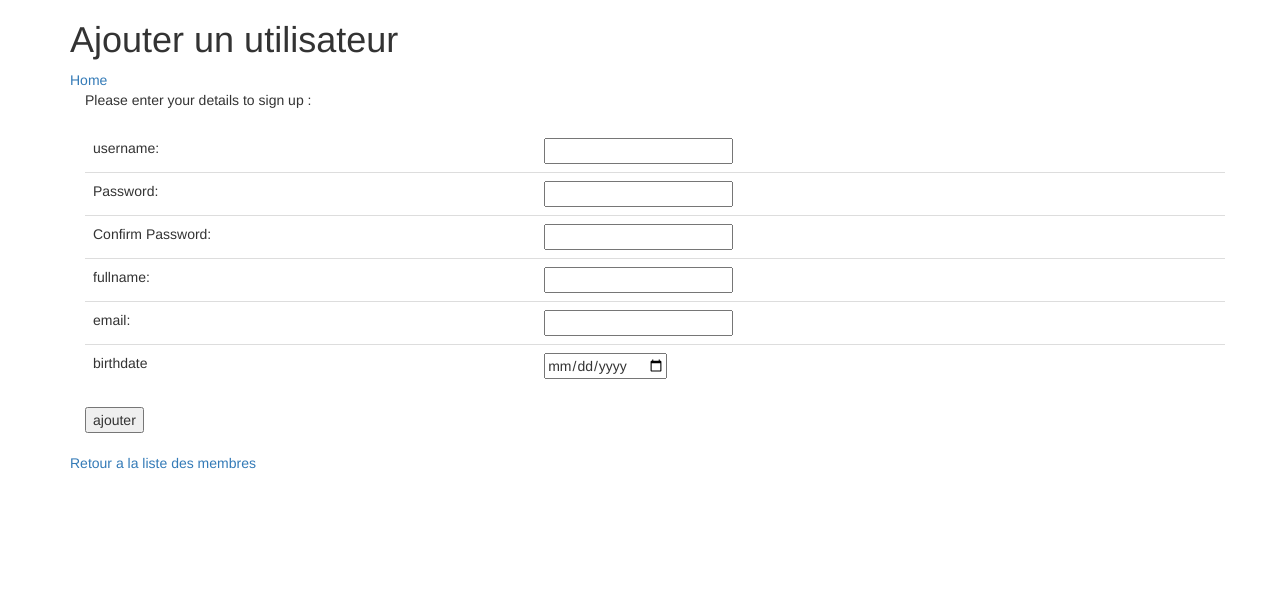
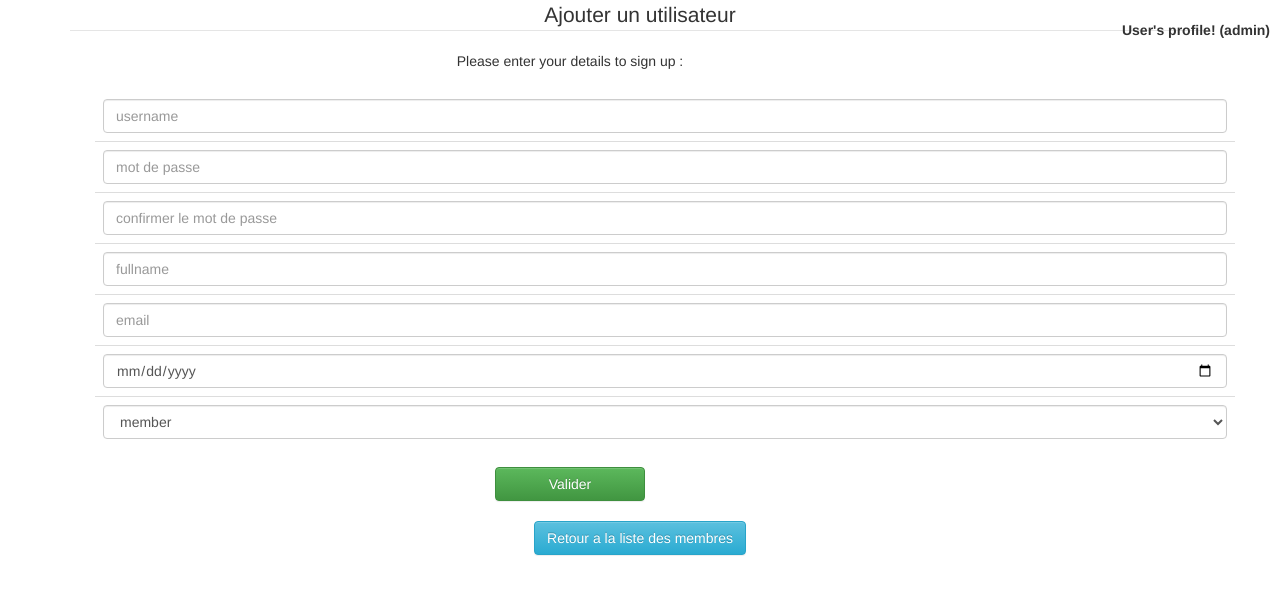
Before and after one commit to Nodiryps/online_library, a PHP site: the page made by view/view_add_user.php in a window 1280 px wide. Shown: the top 595 px of the page. Run offline with PHP 8.4, Linux system fonts and the light colour scheme; the template is opened without the code that fills it: most values are stand-ins (such as "Sample title", 1, 10 or a date in 2020); data that the repository does not hold is empty.

Commit message:
add user style et fonction done profil date retard done

```diff
--- a/controller/ControllerRental.php
+++ b/controller/ControllerRental.php
@@ -28,6 +28,7 @@ class ControllerRental extends Controller {
             $date = Tools::sanitize($_POST["date"]);
             $filter = Tools::sanitize($_POST["filtre"]);
             $books = Rental::get_rental_by_critere($title, $author, $filter);
+            var_dump($filter);
         }
         (new View("returns"))->show(array("profile" => $profile, "books" => $books, "title" => $title, "author" => $author, "date" => $date, "filter" => $filter));
     }
--- a/model/Rental.php
+++ b/model/Rental.php
@@ -136,7 +136,7 @@ class Rental extends Model {
     public static function  get_rental_by_critere($title, $author, $filter) {
         $results = [];
         try {
-            if ($filter == "all") {
+            if ($filter == "Tous") {
                 $books = self::execute("SELECT * FROM (rental join user on rental.user=user.id) join book on rental.book=book.id WHERE( rentaldate IS NOT NULL  OR returndate IS NOT NULL) AND book.title LIKE :title AND book.author LIKE :author", array(":title" => "%" . $title . "%", ":author" => "%" . $author . "%"));
                 $query = $books->fetchAll();
                 foreach ($query as $row) {
@@ -144,7 +144,7 @@ class Rental extends Model {
                 }
                 return $results;
             }
-            if ($filter == "back") {
+            if ($filter == "retour") {
                 $query = self::execute("SELECT DISTINCT* FROM (rental join user on rental.user=user.id) join book on rental.book=book.id WHERE returndate IS NOT NULL AND book.title LIKE :title AND book.author LIKE :author", array(":title" => "%" . $title . "%", ":author" => "%" . $author . "%"));
                 $rental = $query->fetchAll();
                 foreach ($rental as $row) {
@@ -152,7 +152,7 @@ class Rental extends Model {
                 }
                 return $results;
             }
-            if ($filter == "rent") {
+            if ($filter == "location") {
                 $books = self::execute("SELECT * FROM (rental join user on rental.user=user.id) join book on rental.book=book.id "
                                 . "WHERE (rentaldate IS NOT NULL  AND returndate IS NULL) AND book.title LIKE :title AND book.author LIKE :author", array(":title" => "%" . $title . "%", ":author" => "%" . $author . "%"));
                 $query = $books->fetchAll();
--- a/model/User.php
+++ b/model/User.php
@@ -241,7 +241,8 @@ class User extends Model {
                           "birthdate" => $this->birthdate, "role" => $this->role));
             return $this;
         } catch (Exception $ex) {
-             Tools::abort("Problème lors de l'accès a la base de données");
+             //Tools::abort("Problème lors de l'accès a la base de données");
+             echo $ex->getMessage();
         }
     }
 
--- a/view/view_add_user.php
+++ b/view/view_add_user.php
@@ -14,59 +14,64 @@
         <script src="https://maxcdn.bootstrapcdn.com/bootstrap/3.3.7/js/bootstrap.min.js" integrity="sha384-Tc5IQib027qvyjSMfHjOMaLkfuWVxZxUPnCJA7l2mCWNIpG9mGCD8wGNIcPD7Txa" crossorigin="anonymous"></script>
     </head>
     <body>
-        <div class="container">
-            <div>
-                <h1>Ajouter un utilisateur</h1>
+
+        <nav   class="text-right">
+
+            <?php
+            if ($profile->is_member())
+                include('menuMember.html');
+            if ($profile->is_admin() || $profile->is_manager())
+                include('menu.html');
+            ?>
+            <div class="text-right" style="position:absolute;top:20px;right:10px;">
+                <p> <strong>  <?= $profile->fullname; ?>'s profile! (<?= $profile->role ?>) </strong></p>
             </div>
-            <div class="menu">
-                <a href="user/profil">Home</a>
+
+        </nav>
+        <div class="container text-center">
+
+                <legend>Ajouter un utilisateur</legend>
+
         </div>
-            <div class="container">
+            <div class="container row text-center">
                 Please enter your details to sign up :
                 <br><br>
                 <div class="form-horizontal">
-                <form action="user/add_user" method="post">
-                    <table class="table table-dark col-lg-6">
+                    <form action="user/add_user" method="post" class="form-horizontal">
+                        <table class="table table-dark col-lg-offset-1 col-lg-5 ">
                             <thead class="thead-dark">
-                        <tr>
-                            <td>username:</td>
-                            <td><input id="username" name="username" type="text" value=""></td>
+                                <tr class="form-group">
+                                    <td><input id="username" name="username" type="text" value="" class="form-control my-input" id="username" placeholder="username" value="<?= $username?>"></td>
+                                </tr >
+                                <tr class="form-group">
+                                    <td><input id="password" name="password" type="password" value="" class="form-control my-input" id="username"  placeholder="mot de passe"></td>
                                 </tr>
-                        <tr>
-                            <td>Password:</td>
-                            <td><input id="password" name="password" type="password" value=""></td>
+                                <tr class="form-group">
+                                    <td><input id="password_confirm" name="password_confirm" type="password" value="" class="form-control my-input" id="username"  placeholder="confirmer le mot de passe"></td>
                                 </tr>
-                        <tr>
-                            <td>Confirm Password:</td>
-                            <td><input id="password_confirm" name="password_confirm" type="password" value=""></td>
+                                <tr class="form-group">
+                                    <td><input id="username" name="fullname" type="text" value="" class="form-control my-input" id="username"  placeholder="fullname" value="<?= $fullname?>"></td>
                                 </tr>
-                        <tr>
-                            <td>fullname:</td>
-                            <td><input id="username" name="fullname" type="text" value=""></td>
+                                <tr class="form-group">
+                                    <td><input id="username" name="mail" type="text" value="" class="form-control my-input" id="username"  placeholder="email  " value="<?= $email?>"></td>
                                 </tr>
-                        <tr>
-                            <td>email:</td>
-                            <td><input id="username" name="mail" type="text" value=""></td>
-                        </tr>
-                        <tr>
-                            <td>birthdate</td>
-                            <td><input id="username" name="birthdate" type="date" ></td>
+                                <tr class="form-group">
+                                    <td><input id="username" name="birthdate" type="date"  class="form-control my-input" id="username"  placeholder="date de naissance"></td>
                                 </tr>
 
-                        <?php if ($utilisateur->role == "admin"): ?>
-                            <tr>
-                                <td>Role</td>
-                                <td><select name="role">
+                                <?php if ($profile->role == "admin"): ?>
+                                    <tr class="form-group">
+
+                                        <td><select name="role" class="form-control my-input" id="username">
                                                 <option value="admin" >admin</option>
                                                 <option value="manager">manager</option>
                                                 <option value="member" selected="selected">member</option>
-
                                             </select></td>
-                            </tr>
+                                    </tr >
 
                                 <?php endif; ?>
-                        <?php if ($utilisateur->role == "manager"): ?>
-                            <tr>
+                                <?php if ($profile->role == "manager"): ?>
+                                    <tr class="form-group">
                                         <td>Role</td>
                                         <td><select name="role">
                                                 <option value="member">member</option>
@@ -74,11 +79,17 @@
                                     </tr>
                                 <?php endif; ?>
                         </table>
-                    <input type="submit" value="ajouter">
+                        <button type="submit" class=" btn btn-block send-button tx-tfm btn-success" style="margin:auto;width:150px;">
+                            Valider
+                        </button>
+                </div>
                 </form>
             </div>
+         <div class="container text-center">
+            <br> <a  class="btn btn-info text-right" href="user/user_list">Retour a la liste des membres</a>
+        </div>
             <?php
-                if (isset($errors)) {
+            if (!empty($errors)) {
                 echo "<div class='errors'>
                           <br><br><p>Veuillez corriger les erreurs suivantes :</p>
                           <ul>";
@@ -89,7 +100,6 @@
             }
             ?>
         </div>
-            <br> <a href="user/user_list">Retour a la liste des membres</a>
 
     </body>
 
```
Also changed, not shown: controller/ControllerUser.php (+10 -66 lines), view/view_profile.php (+6 -3 lines), view/view_returns.php (+10 -7 lines). Lines whose indentation alone changed are shown as unchanged.
